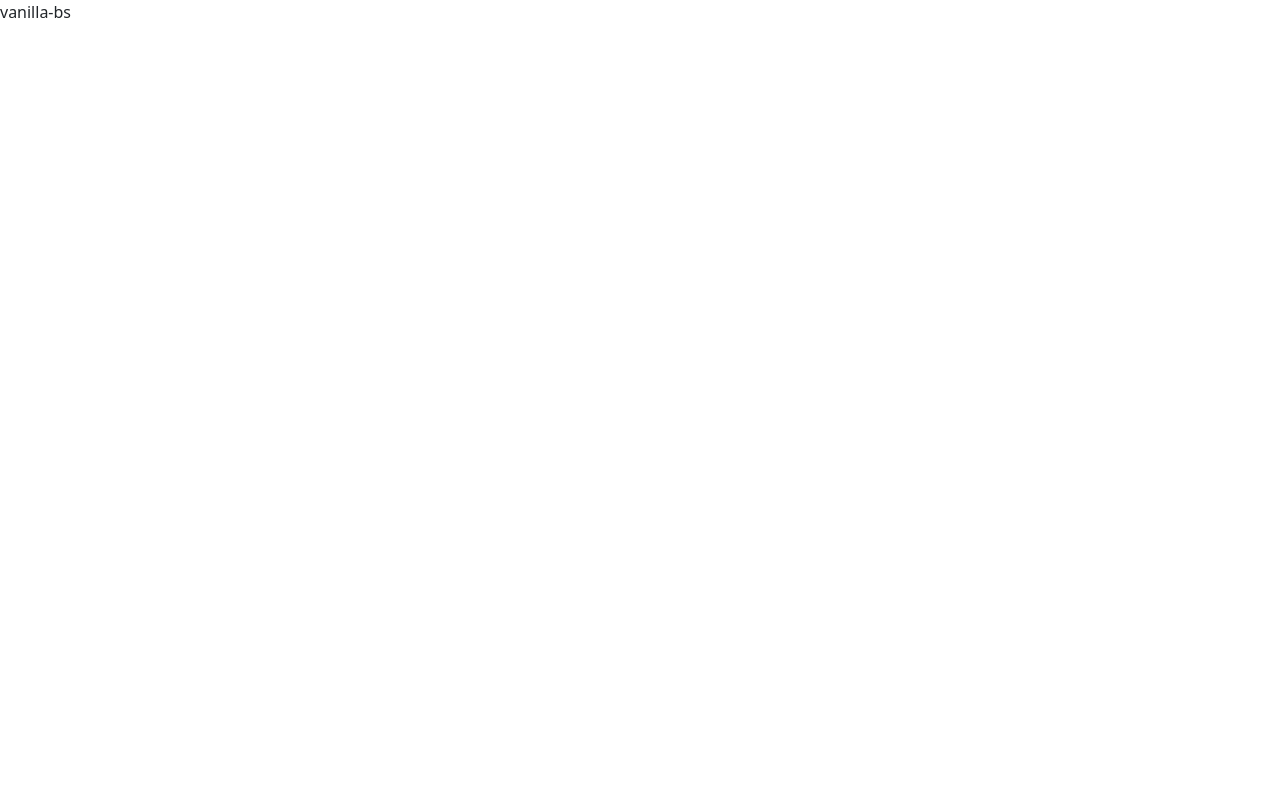
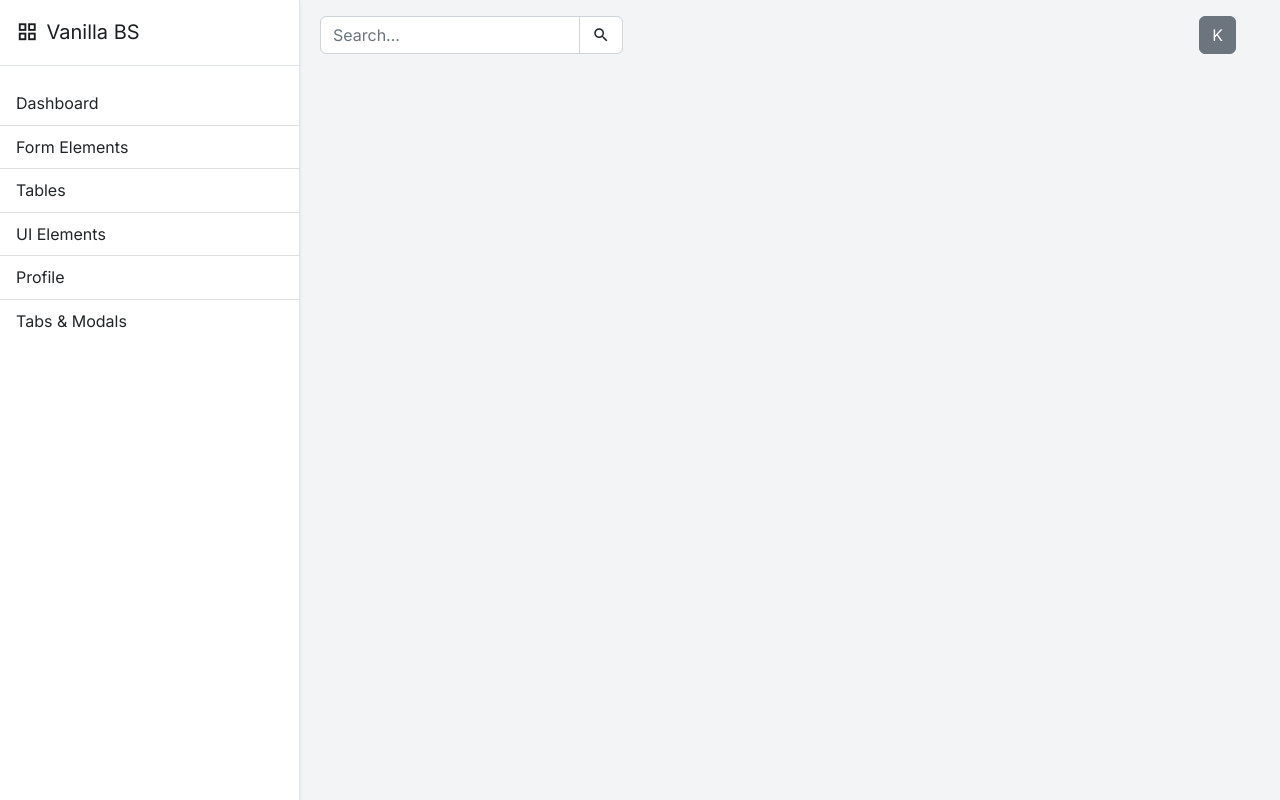
Before and after one commit to typicaljoe111/vanilla-bs, a website: page index.html in a window 1280 px wide. Drawn offline with nearby package versions, Linux system fonts and the light colour scheme.

Commit message:
Added fonts, sidebar and header

```diff
--- a/assets/custom.css
+++ b/assets/custom.css
@@ -0,0 +1,43 @@
+.mi {
+	font-family: 'Material Icons';
+	font-weight: normal;
+	font-style: normal;
+	font-size: 1.125em;
+	display: inline-block;
+	vertical-align: middle;
+	line-height: 1;
+	text-transform: none;
+	letter-spacing: normal;
+	word-wrap: normal;
+	white-space: nowrap;
+	direction: ltr;
+
+	-webkit-font-smoothing: antialiased;
+	text-rendering: optimizeLegibility;
+	-moz-osx-font-smoothing: grayscale;
+	font-feature-settings: 'liga';
+}
+
+html {
+	font-size: 16px;
+	line-height: 1.125;
+	--sidebar-width: 300px;
+}
+
+body {
+	font-family: 'Inter', sans-serif;
+	font-size: 1rem;
+	line-height: 1.66;
+	background: #f2f4f6;
+}
+
+.sidebar {
+	width: var(--sidebar-width);
+	top: 0;
+	left: 0;
+	bottom: 0;
+}
+
+.main-content {
+	padding-left: var(--sidebar-width);
+}
--- a/index.html
+++ b/index.html
@@ -6,6 +6,9 @@
 	<meta http-equiv="X-UA-Compatible" content="IE=edge">
 	<meta name="viewport" content="width=device-width, initial-scale=1.0">
 	<title>vanilla-bs</title>
+
+	<link rel="stylesheet" href="https://fonts.googleapis.com/css2?family=Inter:wght@300;400;500;700;900&display=swap">
+	<link rel="stylesheet" href="https://fonts.googleapis.com/icon?family=Material+Icons">
 	<link rel="stylesheet" href="./node_modules/bootstrap/dist/css/bootstrap.min.css">
 	<link rel="stylesheet" href="./assets/custom.css">
 </head>
@@ -13,7 +16,61 @@
 <body>
 
 	<div id="root">
-		<p>vanilla-bs</p>
+
+		<nav class="sidebar bg-white position-fixed border-end shadow-sm">
+			<a href="/" class="d-flex align-items-center p-3 mb-3 link-dark text-decoration-none border-bottom fs-5">
+				<span class="mi me-2">grid_view</span> Vanilla BS
+			</a>
+			<div class="list-group list-group-flush">
+				<a href="#" class="list-group-item list-group-action">Dashboard</a>
+				<a href="#" class="list-group-item list-group-action">Form Elements</a>
+				<a href="#" class="list-group-item list-group-action">Tables</a>
+				<a href="#" class="list-group-item list-group-action">UI Elements</a>
+				<a href="#" class="list-group-item list-group-action">Profile</a>
+				<a href="#" class="list-group-item list-group-action">Tabs &amp; Modals</a>
+			</div>
+		</nav>
+		<!-- /.sidebar -->
+
+		<main class="main-content">
+
+			<div class="p-2">
+				<nav class="navbar">
+					<div class="container-fluid">
+						<div class="row align-items-center justify-content-between w-100">
+							<div class="col-auto">
+								<form class="d-flex" role="search">
+									<div class="input-group">
+										<input type="text" class="form-control" placeholder="Search..."
+											aria-label="Username" aria-describedby="basic-addon1">
+										<span class="input-group-text bg-white" id="basic-addon1">
+											<span class="mi">search</span>
+										</span>
+									</div>
+								</form>
+							</div>
+							<div class="col-auto">
+								<div class="dropdown">
+									<a class="btn btn-secondary" href="#" role="button" data-bs-toggle="dropdown"
+										aria-expanded="false">K</a>
+									<ul class="dropdown-menu dropdown-menu-end">
+										<li><a class="dropdown-item" href="#">Action</a></li>
+										<li><a class="dropdown-item" href="#">Another action</a></li>
+										<li>
+											<hr class="dropdown-divider">
+										</li>
+										<li><a class="dropdown-item" href="#">Something else here</a></li>
+									</ul>
+								</div>
+							</div>
+						</div>
+					</div>
+				</nav>
+			</div>
+
+		</main>
+		<!-- /.main-content -->
+
 	</div>
 	<!-- /#root -->
 
```
Also changed, not shown: 1 other file.
